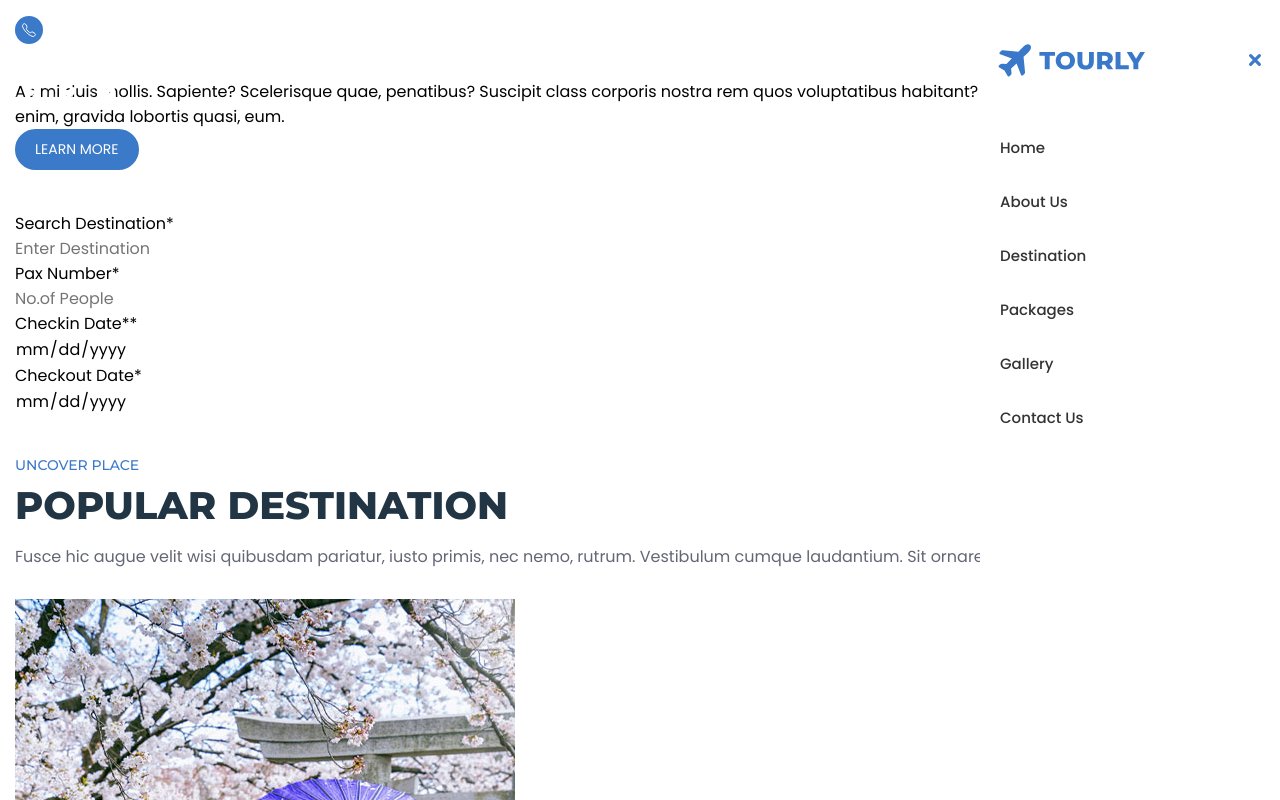
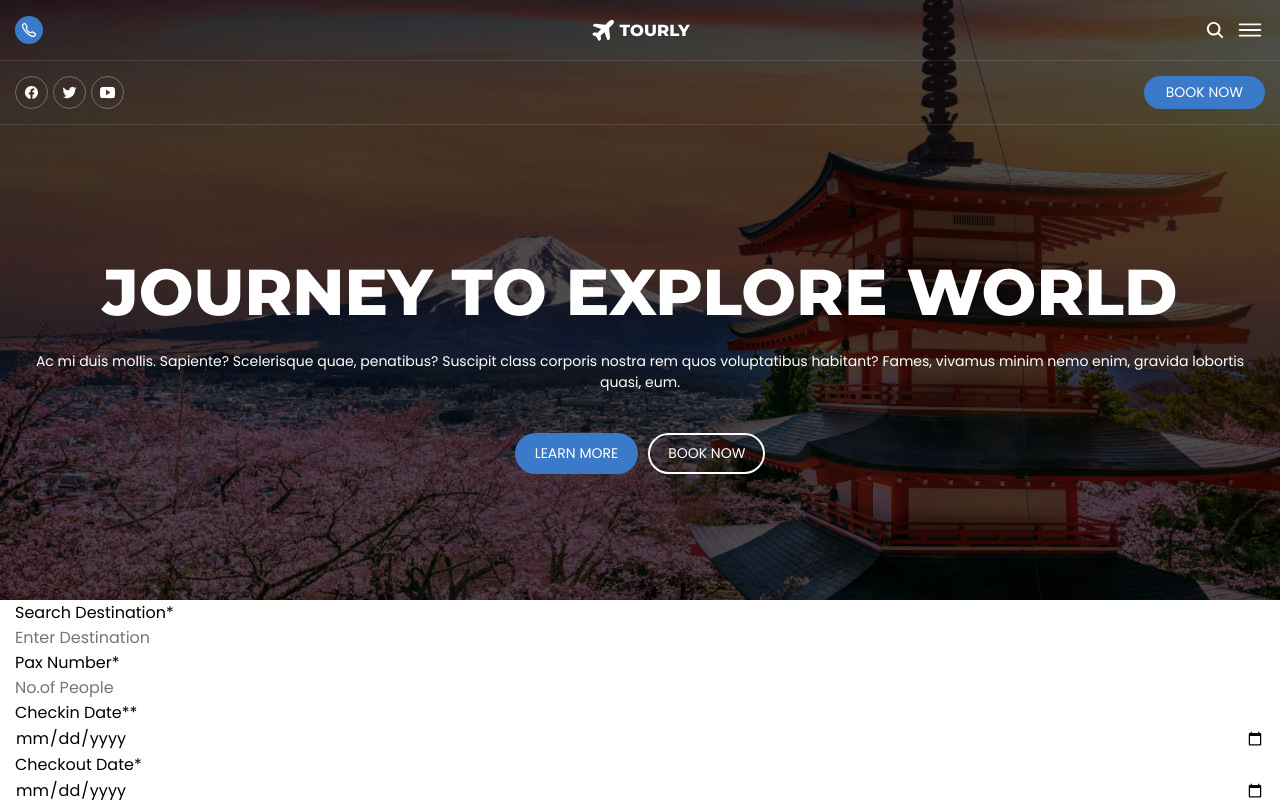
Before and after one commit to roniwellington/japao, a plain HTML site: page index.html in a window 1280 px wide. Shown: the top 800 px of the page. Drawn offline with nearby package versions, Linux system fonts and the light colour scheme; files that its build step writes are made by us from their sources; files whose address does not match are found by name.

Commit message:
banner feito

```diff
--- a/assets/css/header.css
+++ b/assets/css/header.css
@@ -1,4 +1,214 @@
-header {
+/*-----------------------------------*\
+ * #style.css
+\*-----------------------------------*/
+
+/**
+ * copyright 2022 codewithsadee
+ */
+
+
+
+
+
+/*-----------------------------------*\
+ * #CUSTOM PROPERTY
+\*-----------------------------------*/
+
+:root {
+
+    /**
+     * colors
+     */
+
+    --united-nations-blue: hsl(214, 56%, 58%);
+    --bright-navy-blue: hsl(214, 57%, 51%);
+    --spanish-gray: hsl(0, 0%, 60%);
+    --black-coral: hsl(225, 8%, 42%);
+    --oxford-blue: hsl(208, 97%, 12%);
+    --yale-blue: hsl(214, 72%, 33%);
+    --blue-ncs: hsl(197, 100%, 36%);
+    --gunmetal: hsl(206, 34%, 20%);
+    --gainsboro: hsl(0, 0%, 88%);
+    --cultured: hsl(0, 0%, 98%);
+    --white: hsl(0, 0%, 100%);
+    --black: hsl(0, 0%, 0%);
+    --onyx: hsl(0, 0%, 25%);
+    --jet: hsl(0, 0%, 20%);
+
+    /**
+     * typography
+     */
+
+    --ff-poppins: "Poppins", sans-serif;
+    --ff-montserrat: "Montserrat", sans-serif;
+
+    --fs-1: calc(20px + 3.5vw);
+    --fs-2: calc(18px + 1.6vw);
+    --fs-3: calc(16px + 0.45vw);
+    --fs-4: 15px;
+    --fs-5: 14px;
+    --fs-6: 13px;
+    --fs-7: 12px;
+    --fs-8: 11px;
+
+    --fw-500: 500;
+    --fw-600: 600;
+    --fw-700: 700;
+    --fw-800: 800;
+
+    /**
+     * transition
+     */
+
+    --transition: 0.25s ease-in-out;
+
+    /**
+     * spacing
+     */
+
+    --section-padding: 60px;
+
+    /**
+     * border-radius
+     */
+
+    --radius-15: 15px;
+    --radius-25: 25px;
+
+  }
+
+
+
+
+
+  /*-----------------------------------*\
+   * #RESET
+  \*-----------------------------------*/
+
+  *, *::before, *::after {
+    margin: 0;
+    padding: 0;
+    box-sizing: border-box;
+  }
+
+  li { list-style: none; }
+
+  a { text-decoration: none; }
+
+  a,
+  img,
+  span,
+  input,
+  label,
+  button,
+  ion-icon { display: block; }
+
+  input,
+  button {
+    background: none;
+    border: none;
+    font: inherit;
+  }
+
+  button { cursor: pointer; }
+
+  input { width: 100%; }
+
+  ion-icon { pointer-events: none; }
+
+  html {
+    font-family: var(--ff-poppins);
+    scroll-behavior: smooth;
+  }
+
+  body { background: var(--white); }
+
+
+
+
+
+  /*-----------------------------------*\
+   * #REUSED STYLE
+  \*-----------------------------------*/
+
+  .container { padding-inline: 15px; }
+
+  .btn {
+    color: var(--white);
+    text-transform: uppercase;
+    font-size: var(--fs-5);
+    border-radius: 100px;
+    padding: var(--padding, 8px 18px);
+    border: var(--border-width, 2px) solid transparent;
+    transition: var(--transition);
+  }
+
+  .btn-primary {
+    background: var(--bright-navy-blue);
+    border-color: var(--bright-navy-blue);
+  }
+
+  .btn-primary:is(:hover, :focus) {
+    background: var(--yale-blue);
+    border-color: var(--yale-blue);
+  }
+
+  .btn-secondary { border-color: var(--white); }
+
+  .btn-secondary:is(:hover, :focus) { background: hsla(0, 0%, 100%, 0.1); }
+
+  .h1,
+  .h2,
+  .h3 {
+    font-weight: var(--fw-800);
+    font-family: var(--ff-montserrat);
+    text-transform: uppercase;
+  }
+
+  .h1 {
+    color: var(--white);
+    font-size: var(--fs-1);
+  }
+
+  .h2,
+  .h3 { color: var(--gunmetal); }
+
+  .h2 { font-size: var(--fs-2); }
+
+  .h3 {
+    font-size: var(--fs-3);
+    font-weight: var(--fw-700);
+  }
+
+  .section-subtitle {
+    color: var(--bright-navy-blue);
+    font-size: var(--fs-5);
+    text-transform: uppercase;
+    font-family: var(--ff-montserrat);
+    margin-bottom: 8px;
+  }
+
+  .section-title { margin-bottom: 15px; }
+
+  .section-text {
+    color: var(--black-coral);
+    margin-bottom: 30px;
+  }
+
+  .card-text {
+    color: var(--black-coral);
+    font-size: var(--fs-5);
+  }
+
+
+
+
+
+  /*-----------------------------------*\
+   * #HEADER
+  \*-----------------------------------*/
+
+  .header {
     position: absolute;
     top: 0;
     left: 0;
@@ -30,7 +240,7 @@ header {
     align-items: center;
   }
 
-.helpline-box .wrapper { display: none;}
+  .helpline-box .wrapper { display: none; }
 
   .helpline-box .icon-box {
     background: var(--bright-navy-blue);
@@ -39,11 +249,11 @@ header {
     color: var(--white);
   }
 
-.helpline-box .icon-box .icon-box{ --ionicon-stroke-width: 40px;}
+  .helpline-box .icon-box ion-icon { --ionicon-stroke-width: 40px; }
 
-.header-top .logo { margin-inline: auto;}
+  .header-top .logo { margin-inline: auto; }
 
-.header-top .logo img { max-width: 100px;}
+  .header-top .logo img { max-width: 100px; }
 
   .header-btn-group {
     justify-self: flex-end;
@@ -59,9 +269,9 @@ header {
     color: inherit;
   }
 
-.search-btn { font-size: 20px;}
+  .search-btn { font-size: 20px; }
 
-.header-bottom { border-bottom: 1px solid hsla(0, 0%, 100%, 0.1);}
+  .header-bottom { border-bottom: 1px solid hsla(0, 0%, 100%, 0.1); }
 
   .header-bottom .container {
     display: flex;
@@ -85,9 +295,9 @@ header {
     transition: var(--transition);
   }
 
-.social-link:is(:hover, :focus){ background: hsla(0, 0%, 100%, 0.2);}
+  .social-link:is(:hover, :focus) { background: hsla(0, 0%, 100%, 0.2); }
 
-.header .btn { --padding: 4px 20px;}
+  .header .btn { --padding: 4px 20px; }
 
   .header .navbar {
     position: fixed;
@@ -117,18 +327,18 @@ header {
     padding: 40px 15px;
   }
 
-.navbar-top .logo img { width: 150px;}
+  .navbar-top .logo img { width: 150px; }
 
   .nav-close-btn {
     font-size: 20px;
     color: var(--bright-navy-blue);
   }
 
-.nav-close-btn ion-icon { --ionicon-stroke-width: 80px;}
+  .nav-close-btn ion-icon { --ionicon-stroke-width: 80px; }
 
-.navbar-list { border-top: 1px solid hsla(0, 0%, 100%, 0.1);}
+  .navbar-list { border-top: 1px solid hsla(0, 0%, 0%, 0.1); }
 
-.navbar-list li { border-bottom: 1px solid hsla(0, 0%, 100%, 0.1);}
+  .navbar-list li { border-bottom: 1px solid hsla(0, 0%, 0%, 0.1); }
 
   .navbar-link {
     padding: 15px 20px;
@@ -139,7 +349,7 @@ header {
     text-transform: capitalize;
   }
 
-.navbar-link:is(:hover, :focus){ color: var(--bright-navy-blue);}
+  .navbar-link:is(:hover, :focus) { color: var(--bright-navy-blue); }
 
   .overlay {
     position: fixed;
@@ -151,7 +361,37 @@ header {
     transition: var(--transition);
   }
 
-.overlay.acitve {
+  .overlay.active {
     opacity: 0.7;
     pointer-events: all;
   }
+ .hero {
+    background-image: url('../img/hero-banner.jpg');
+    background-repeat: no-repeat;
+    background-size: cover;
+    background-position: center;
+    background-color: hsla(0, 0%, 0%, 0.7);
+    background-blend-mode: overlay;
+    display: grid;
+    place-items: center;
+    min-height: 600px;
+    text-align: center;
+    text-align: center;
+    padding-top: 125px;
+ }
+
+ .hero-title { margin-bottom: 20px;}
+
+ .hero-text {
+    color: var(--white);
+    font-size: var(--fs-5);
+    margin-bottom: 40px;
+ }
+
+ .btn-group {
+    display: flex;
+    flex-wrap: wrap;
+    justify-content: center;
+    align-items: center;
+    gap: 10px;
+ }
--- a/assets/js/script.js
+++ b/assets/js/script.js
@@ -3,3 +3,40 @@
 /**
  * navbar toggle
  */
+const overlay = document.querySelector("[data-overlay]");
+const navOpenBtn = document.querySelector("[data-nav-open-btn]");
+const navbar = document.querySelector("[data-navbar]");
+const navCloseBtn = document.querySelector("[data-nav-close-btn");
+const navlinks = document.querySelectorAll("[data-nav-link]")
+
+const navElemArr = [navOpenBtn, navCloseBtn, overlay];
+
+const navTogglerEvent = function (elem){
+    for(let i = 0; i < elem.length; i++){
+        elem[i].addEventListener("click", function(){
+            navbar.classList.toggle("active");
+            overlay.classList.toggle("active");
+        });
+    }
+}
+
+navTogglerEvent(navElemArr);
+navTogglerEvent(navlinks)
+
+/**
+ * header sticky & go to top
+ */
+
+const header = document.querySelector("[data-header]");
+const goTopBtn = document.querySelector("[data-go-top]")
+
+window.addEventListener("scroll", function(){
+
+    if(window.scroll >= 200) {
+        header.classList.add("active");
+        goTopBtn.classList.add("active");
+    } else {
+        header.classList.remove("active");
+        goTopBtn.classList.remove("active")
+    }
+});
--- a/index.html
+++ b/index.html
@@ -84,7 +84,7 @@
 
                 </ul>
 
-                <nav class="navbar active" data-navbar>
+                <nav class="navbar" data-navbar>
 
                     <div class="navbar-top">
 
@@ -140,7 +140,7 @@
         <article>
 
             <!--
-            - #HERO
+            - #HERO css na página header
           -->
 
             <section class="hero" id="home">
```
Lines whose indentation alone changed are shown as unchanged.
